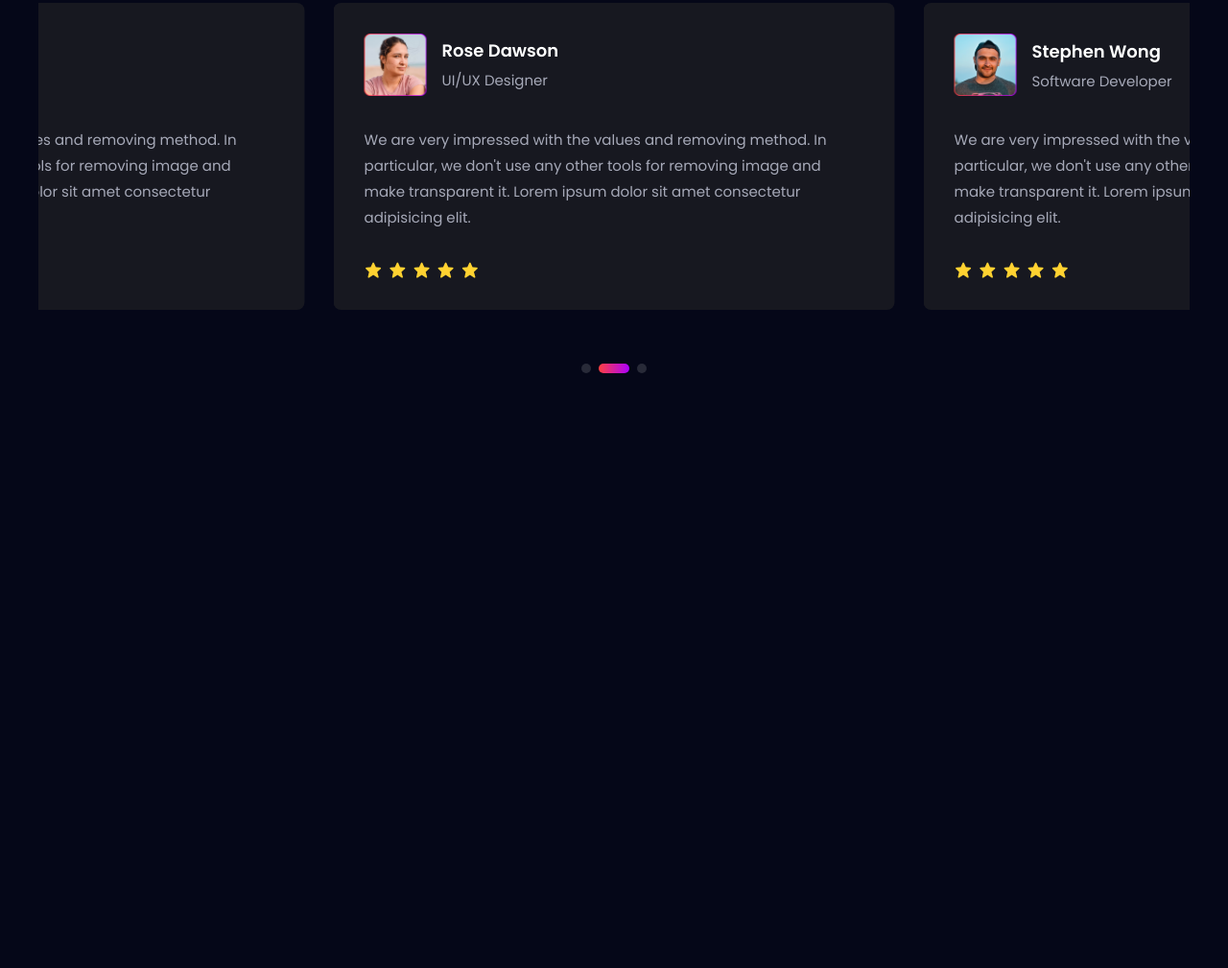
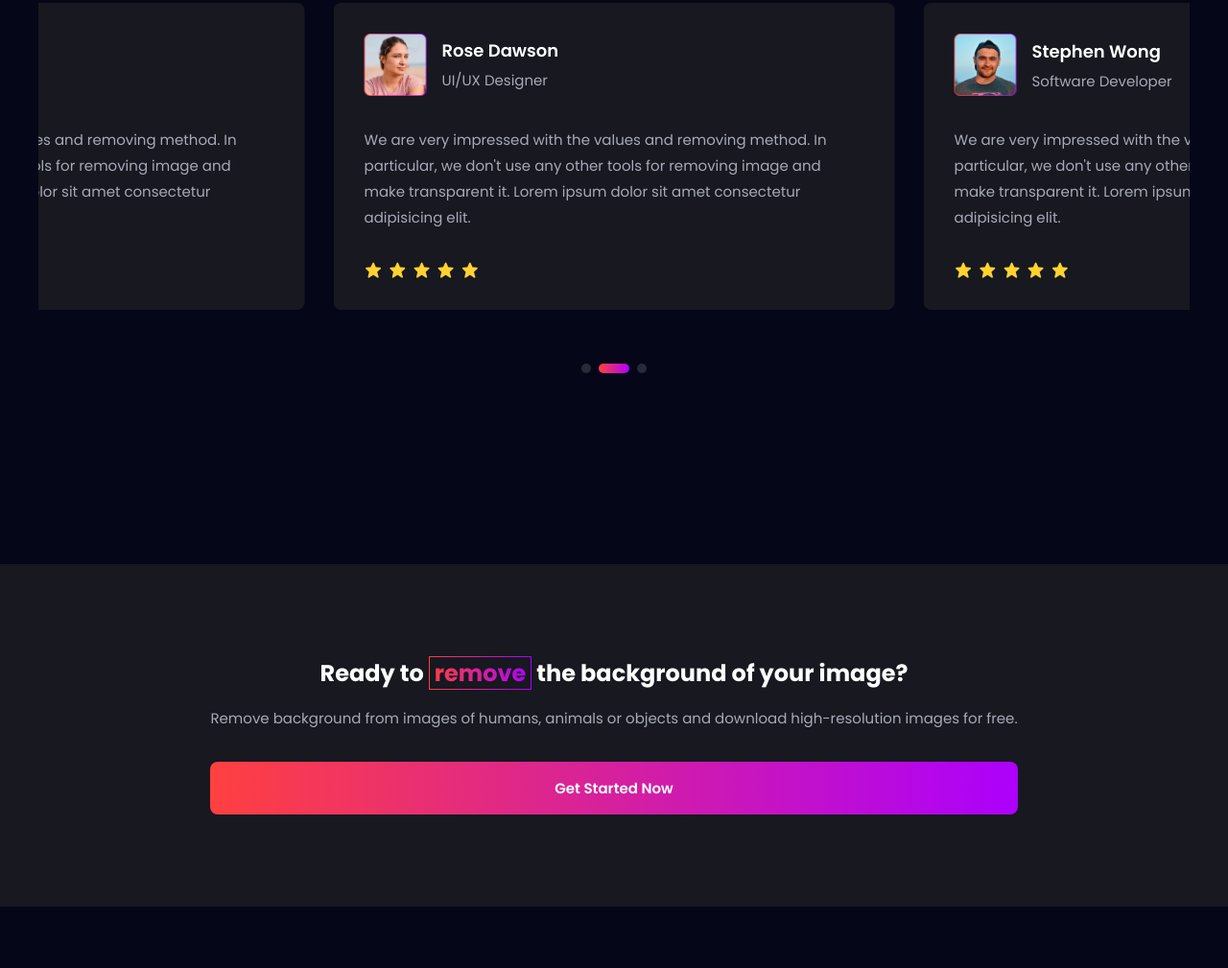
Before and after one commit to fajarfadillahh/detach-background-remover-landing-page-html-css-javascript, a plain HTML site: page index.html in a window 1280 px wide. Shown: the part 3447-4456 px from the top of the page at 96% size. Before the commit the page ends 3907 px from the top, so only its background shows below. Drawn offline with nearby package versions, Linux system fonts and the light colour scheme.

Commit message:
callback section

```diff
--- a/index.html
+++ b/index.html
@@ -342,6 +342,26 @@
         </div>
       </section>
       <!-- ===== TESTIMONIAL SECTION ===== -->
+
+      <!-- ===== CALLBACK SECTION ===== -->
+      <section class="callback section">
+        <div class="callback__bg">
+          <div class="callback__container container">
+            <div class="callback__data">
+              <h1 class="callback__title section-title">
+                Ready to <span class="section-gradient">remove</span> the
+                background of your image?
+              </h1>
+              <p class="callback__text section-text section-bottom">
+                Remove background from images of humans, animals or objects and
+                download high-resolution images for free.
+              </p>
+              <a href="#" class="callback__button button">Get Started Now</a>
+            </div>
+          </div>
+        </div>
+      </section>
+      <!-- ===== CALLBACK SECTION ===== -->
     </main>
 
     <!-- ===== SWIPER JS ===== -->
--- a/scss/index.scss
+++ b/scss/index.scss
@@ -419,3 +419,16 @@ img {
     }
   }
 }
+
+// ===== CALLBACK SECTION =====
+.callback {
+  &__bg {
+    padding: 6rem 0;
+    background-color: #171820;
+  }
+
+  &__data {
+    text-align: center;
+    justify-self: center;
+  }
+}
```
Also changed, not shown: css/index.css.
